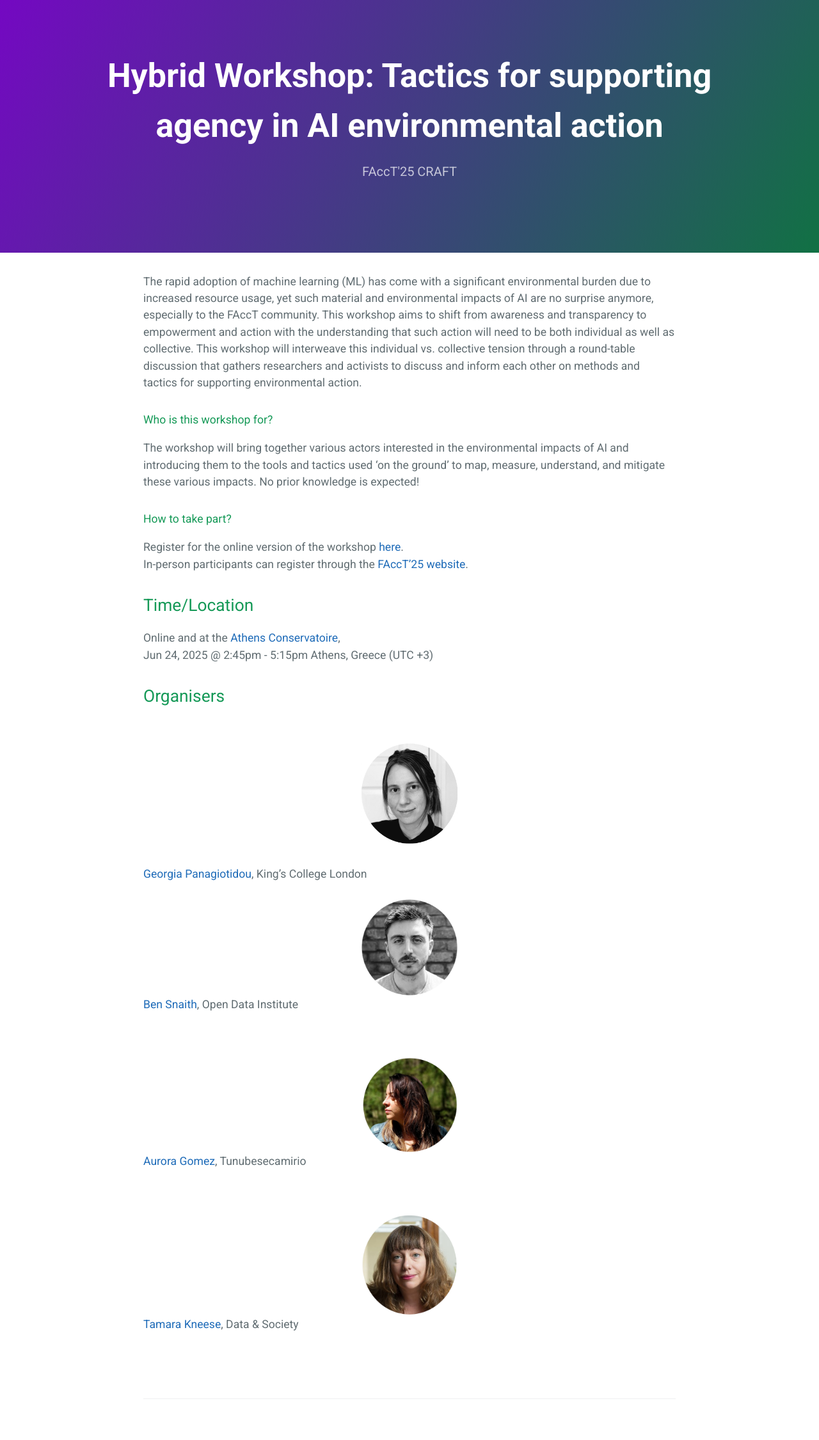
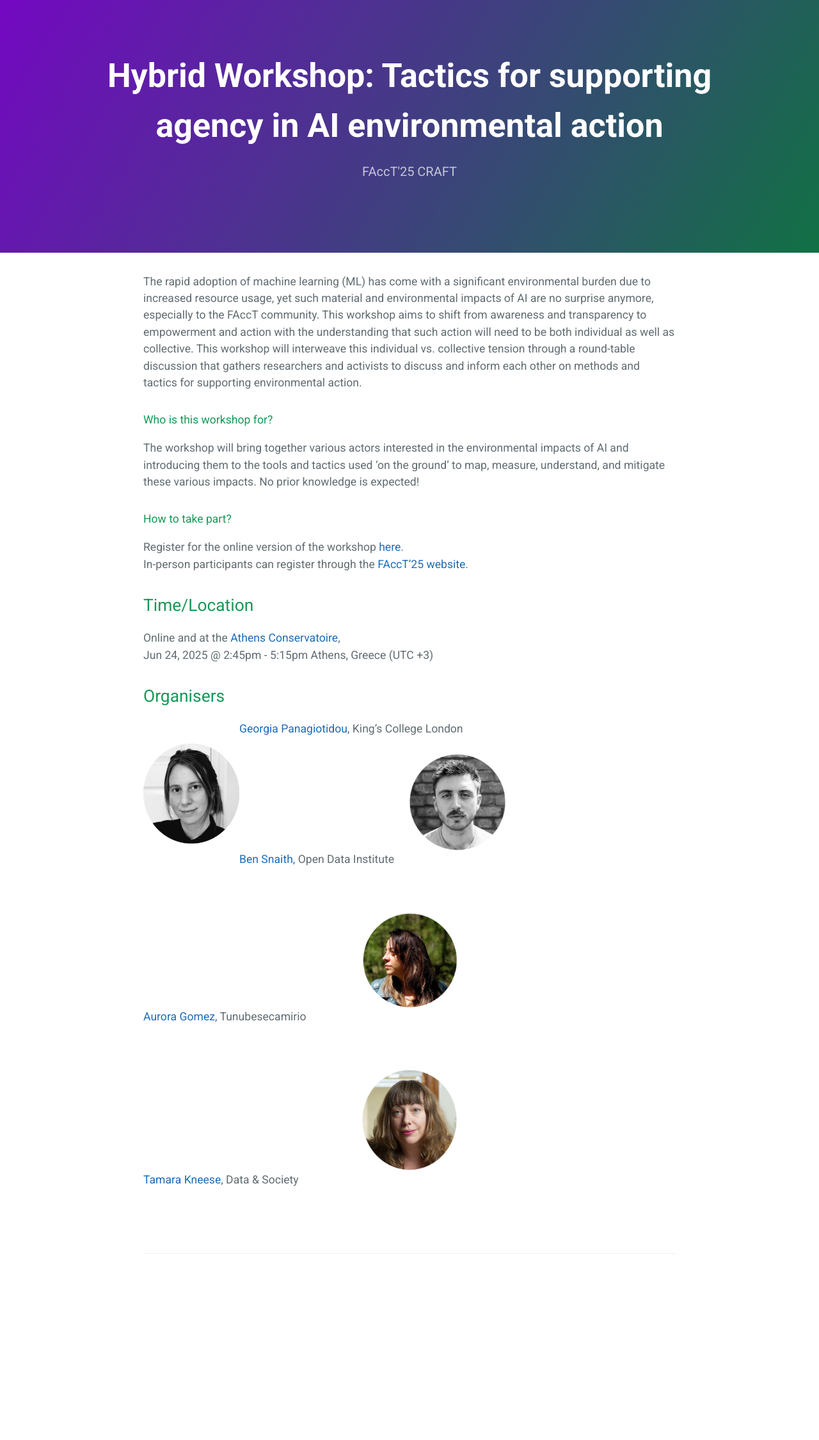
Before and after one commit to FourCoffees/environmentaltactics, a Jekyll site: the page built from index.md, in a window 1280 px wide. Shown: the whole page at 64% size. Built offline with Jekyll 4.4.1, drawn with Linux system fonts in a browser that asks for light colours; after the commit the page ends 2024 px from its top, so only the background shows below that.

Commit message:
Update index.md

```diff
--- a/index.md
+++ b/index.md
@@ -20,7 +20,7 @@ Online and at the [Athens Conservatoire](https://www.athensconservatoire.gr/){:t
 Jun 24, 2025 @ 2:45pm - 5:15pm Athens, Greece (UTC +3)
 
 ## Organisers
-<img src="assets/css/georgia2.png" alt="Georgia's Photo" width="150" style="display: block; margin: auto;"/>
+<img src="assets/css/georgia2.png" alt="Georgia's Photo" width="150" align=left/>
 [Georgia Panagiotidou](https://fourcoffees.github.io/georgiapanagiotidou/){:target="_blank"}, King's College London
 <br>
 <br>
```
